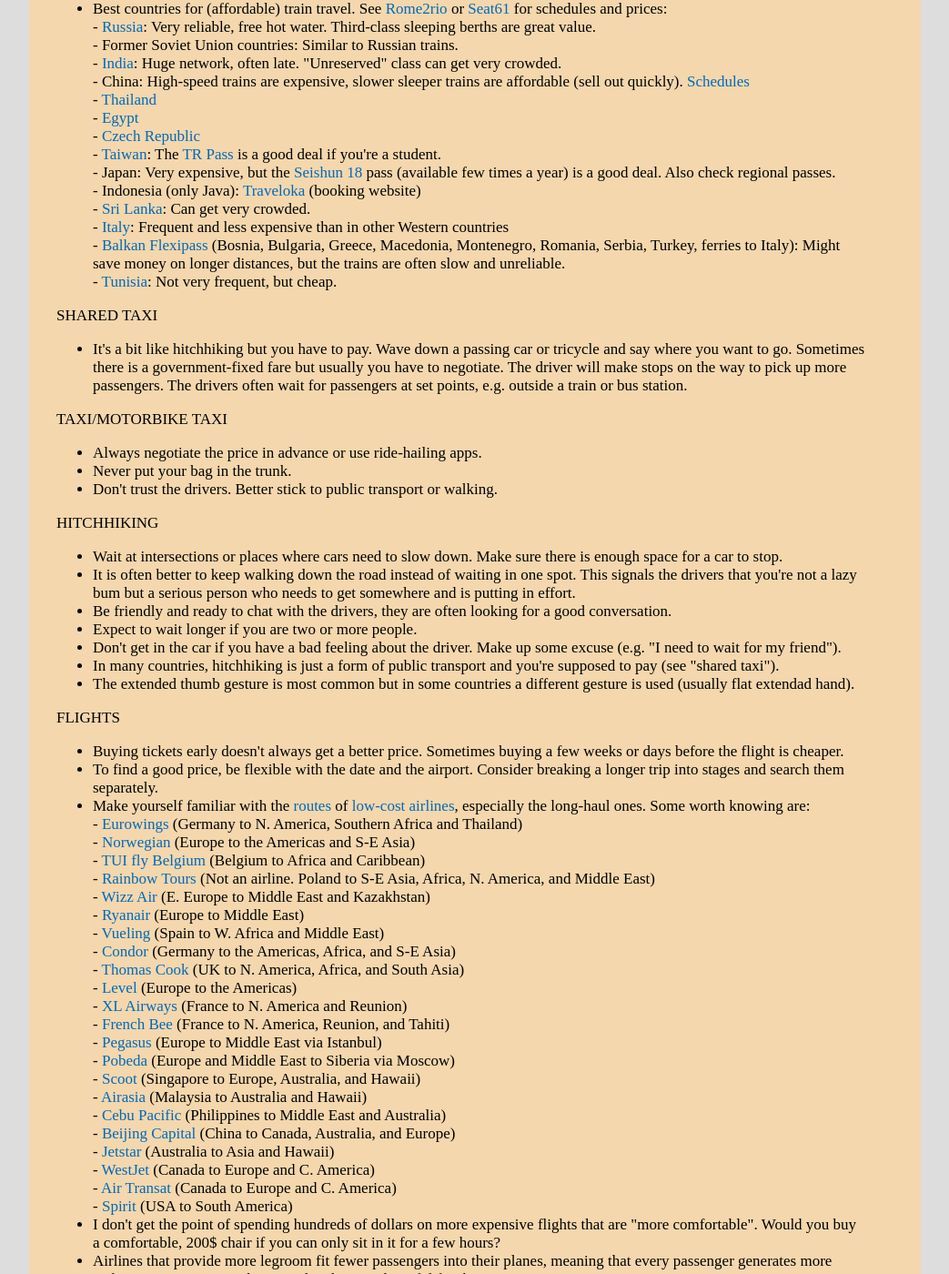
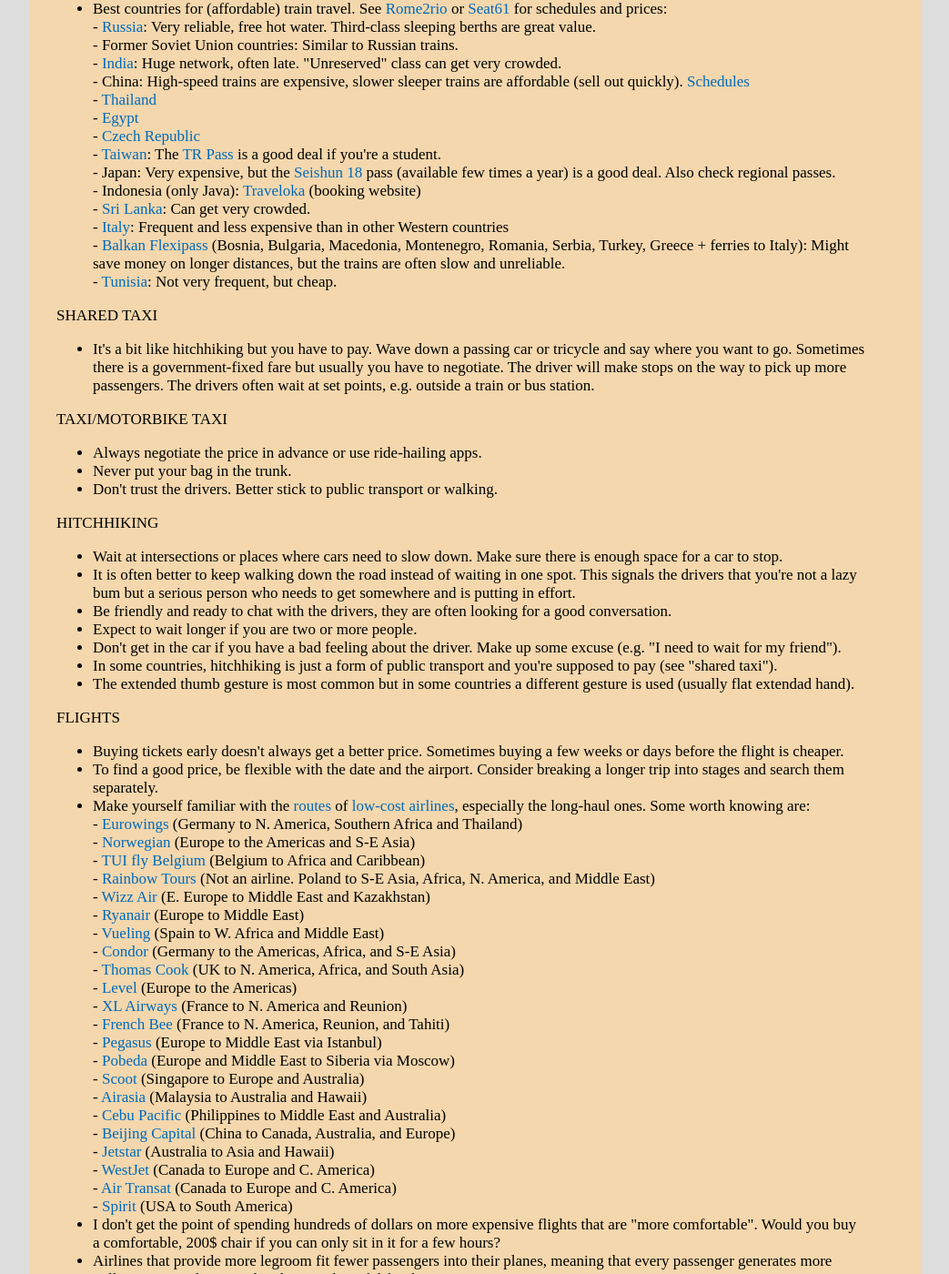
Before and after one commit to witbag/witbag.github.io, a Jekyll site: the page built from travel/transport.html, in a window 1280 px wide and 1400 px high, scrolled down 517 px. Shown: the whole window at 91% size, without its empty margins (118-1161 px from the left). Built offline with Jekyll 4.4.1, drawn with Linux system fonts in a browser that asks for light colours; some of the changed text lies outside the part shown.

Commit message:
Update transport.html

```diff
--- a/travel/transport.html
+++ b/travel/transport.html
@@ -34,12 +34,12 @@
 - Indonesia (only Java): <a href="https://www.traveloka.com/en-id/" target=_blank>Traveloka</a> (booking website)<br>
 - <a href="http://www.railway.gov.lk/" target=_blank>Sri Lanka</a>: Can get very crowded.<br>
 - <a href="https://www.trenitalia.com/en.html" target=_blank>Italy</a>: Frequent and less expensive than in other Western countries<br>
-- <a href="https://rail.cc/en/balkan-flexi-pass" target=_blank>Balkan Flexipass</a> (Bosnia, Bulgaria, Greece, Macedonia, Montenegro, Romania, Serbia, Turkey, ferries to Italy): Might save money on longer distances, but the trains are often slow and unreliable.<br>
+- <a href="http://www.bdz.bg/en/offers/balkan-flexipass.html" target=_blank>Balkan Flexipass</a> (Bosnia, Bulgaria, Macedonia, Montenegro, Romania, Serbia, Turkey, Greece + ferries to Italy): Might save money on longer distances, but the trains are often slow and unreliable.<br>
 - <a href="http://www.sncft.com.tn/En/home_46_87" target=_blank>Tunisia</a>: Not very frequent, but cheap.<br>
 </ul>
 <a id="shared"></a>SHARED TAXI<br>
 <ul>
-<li>It's a bit like hitchhiking but you have to pay. Wave down a passing car or tricycle and say where you want to go. Sometimes there is a government-fixed fare but usually you have to negotiate. The driver will make stops on the way to pick up more passengers. The drivers often wait for passengers at set points, e.g. outside a train or bus station.<br>
+<li>It's a bit like hitchhiking but you have to pay. Wave down a passing car or tricycle and say where you want to go. Sometimes there is a government-fixed fare but usually you have to negotiate. The driver will make stops on the way to pick up more passengers. The drivers often wait at set points, e.g. outside a train or bus station.<br>
 </ul>
 <a id="taxi"></a>TAXI/MOTORBIKE TAXI<br>
 <ul>
@@ -54,7 +54,7 @@
 <li>Be friendly and ready to chat with the drivers, they are often looking for a good conversation.<br>
 <li>Expect to wait longer if you are two or more people.<br>
 <li>Don't get in the car if you have a bad feeling about the driver. Make up some excuse (e.g. "I need to wait for my friend").<br>
-<li>In many countries, hitchhiking is just a form of public transport and you're supposed to pay (see "shared taxi").<br>
+<li>In some countries, hitchhiking is just a form of public transport and you're supposed to pay (see "shared taxi").<br>
 <li>The extended thumb gesture is most common but in some countries a different gesture is used (usually flat extendad hand).<br>
 </ul>
 <a id="flight"></a>FLIGHTS<br>
@@ -76,7 +76,7 @@
 - <a href="https://www.frenchbee.com/" target=_blank>French Bee</a> (France to N. America, Reunion, and Tahiti)<br>
 - <a href="https://www.flypgs.com/en" target=_blank>Pegasus</a> (Europe to Middle East via Istanbul)<br>
 - <a href="https://www.pobeda.aero/en" target=_blank>Pobeda</a> (Europe and Middle East to Siberia via Moscow)<br>
-- <a href="https://www.flyscoot.com/" target=_blank>Scoot</a> (Singapore to Europe, Australia, and Hawaii)<br>
+- <a href="https://www.flyscoot.com/" target=_blank>Scoot</a> (Singapore to Europe and Australia)<br>
 - <a href="https://www.airasia.com/flights/" target=_blank>Airasia</a> (Malaysia to Australia and Hawaii)<br>
 - <a href="https://www.cebupacificair.com/" target=_blank>Cebu Pacific</a> (Philippines to Middle East and Australia)<br>
 - <a href="http://intl.jdair.net/" target=_blank>Beijing Capital</a> (China to Canada, Australia, and Europe)<br>
```
Also changed, not shown: other parts of travel/transport.html (+1 -1 lines).
